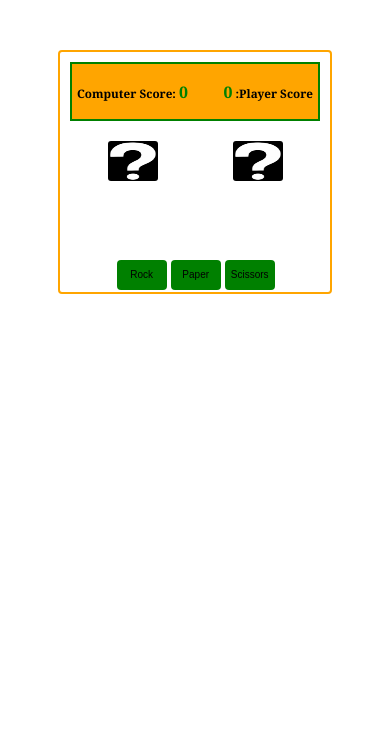
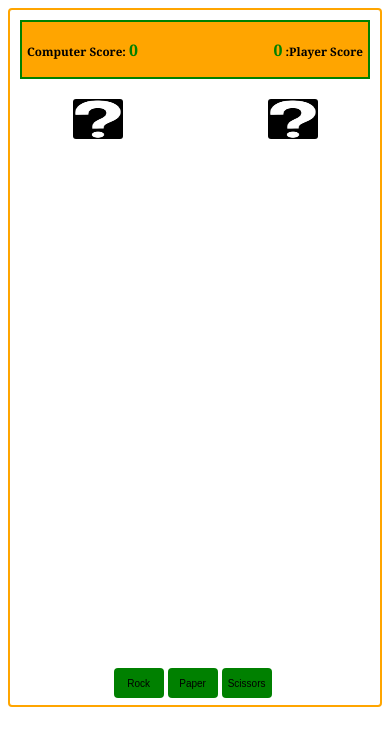
Before and after one commit to solomonbestz/Javascript-Games, a plain HTML site: page Rock Paper Scissors/index.html in a window 390 px wide. Drawn offline with Linux system fonts and the light colour scheme; a web font is replaced by a local one.

Commit message:
80vh for the container

```diff
--- a/Rock Paper Scissors/main.css
+++ b/Rock Paper Scissors/main.css
@@ -4,8 +4,9 @@
 
 /* Style Game Board */
 .container{
-    margin: 50px;
+    /* margin: 50px; */
     padding: 30px;
+    height: 80vh;
     position: relative;
     border: 2px solid orange;
     border-radius: 4px 4px;
@@ -84,7 +85,7 @@ img{
 @media only screen and (max-width: 600px) {
     .container{
         padding: 10px;
-        height: 100%;
+        height: 80vh;
     }
     /* Style score board */
     .score-board{
@@ -134,7 +135,7 @@ img{
     .center-button{
         position: absolute;
         bottom: 1%;
-        left: 21%;
+        left: 28%;
     }
     .button{
         background: green;
```
